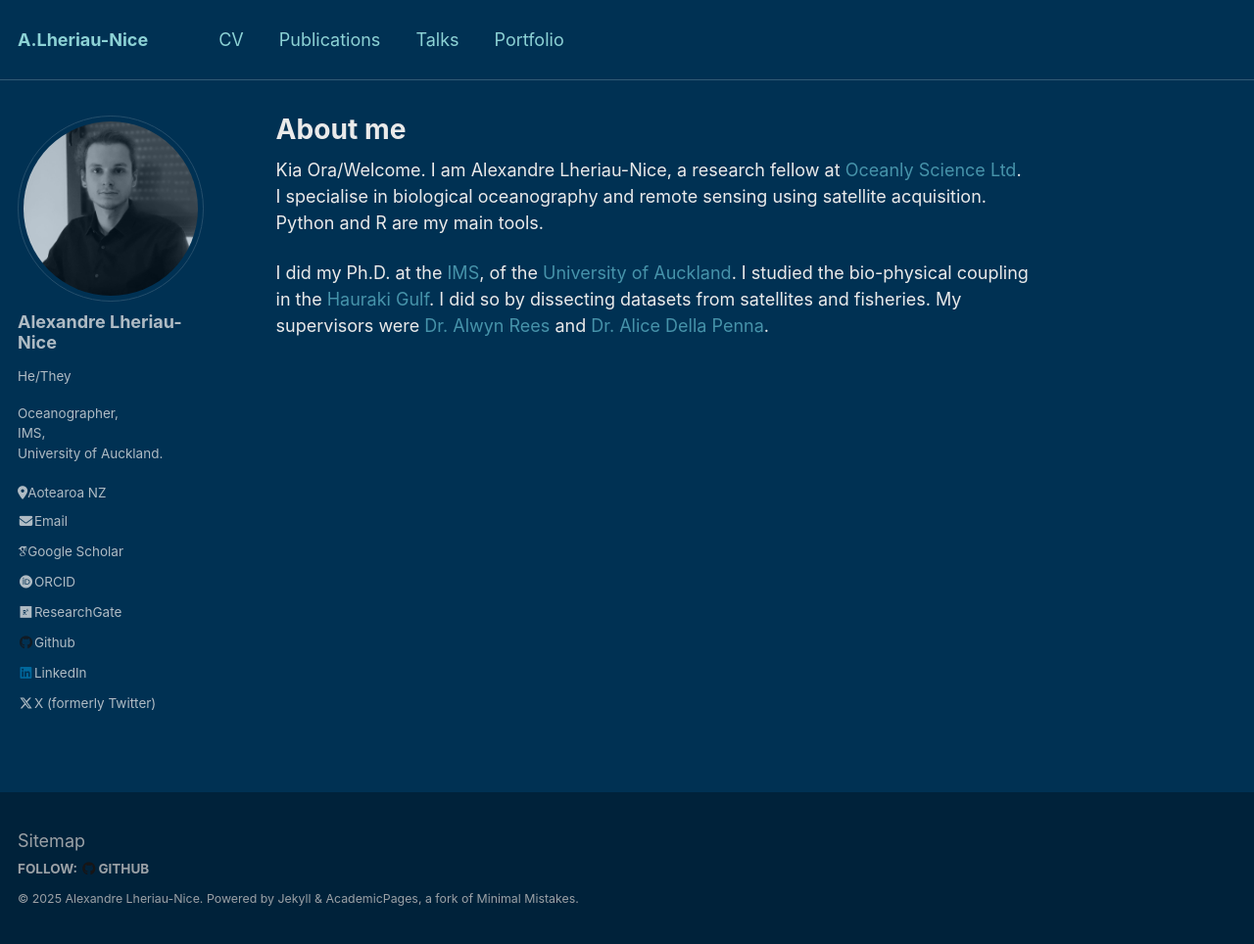
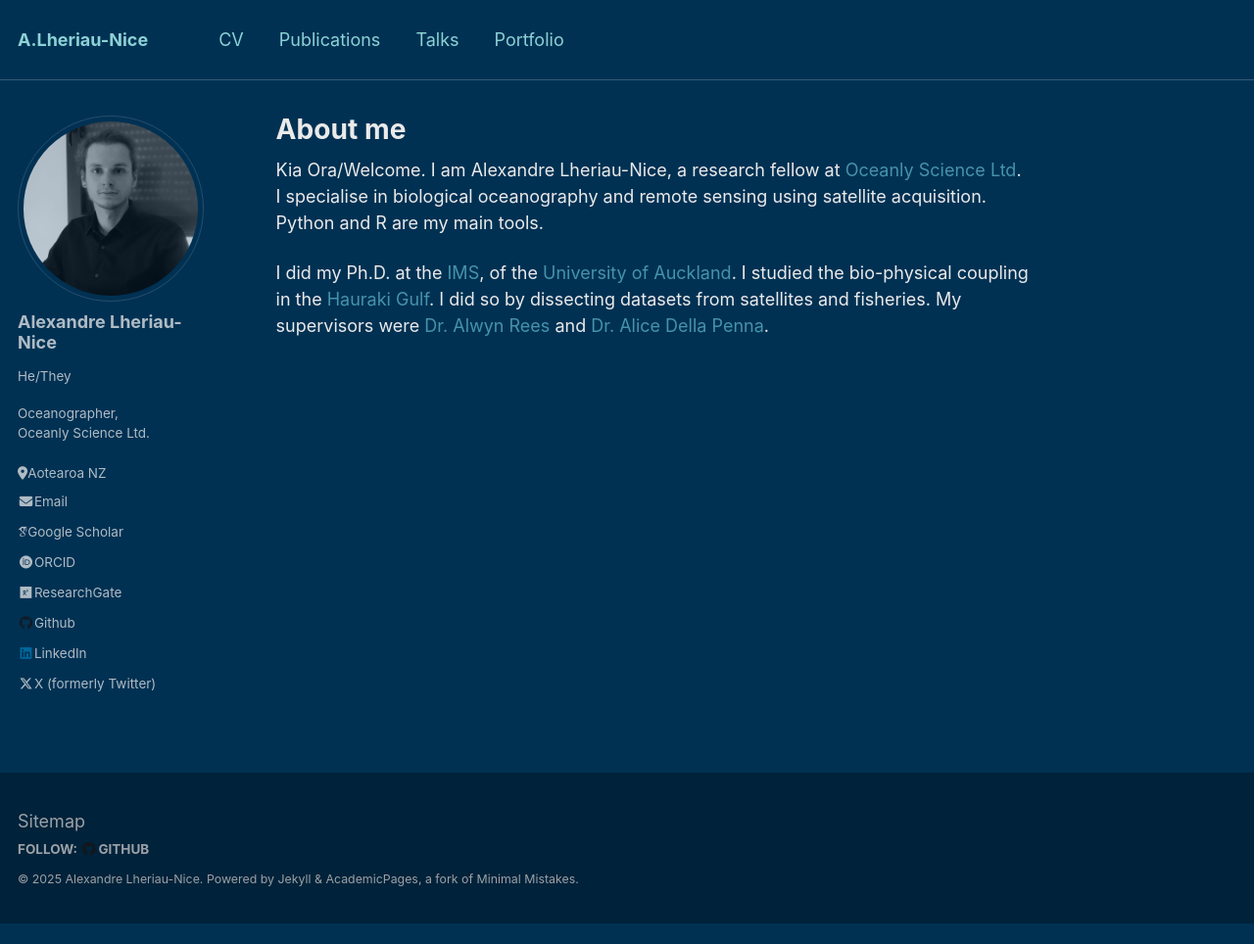
Before and after one commit to AlxLhrNc/AlxLhrNc.github.io, a Jekyll site: the page built from _pages/about.md, in a window 1280 px wide and 964 px high. Shown: the whole window at 98% size. Built offline with Jekyll 4.4.1, drawn with Linux system fonts in a browser that asks for light colours; some web fonts are replaced.

Commit message:
Update config.yml

```diff
--- a/_config.yml
+++ b/_config.yml
@@ -25,8 +25,7 @@ author:
   name             : "Alexandre Lheriau-Nice"
   pronouns         : "He/They"
   bio              : "Oceanographer,<br>
-                      IMS,<br>
-                      University of Auckland."
+                      Oceanly Science Ltd."
   location         : "Aotearoa NZ"
   employer         :
   uri              : # URL
@@ -190,7 +189,7 @@ incremental: false
 
 # Markdown Processing
 kramdown:
-  input: kramdown
+  input: GFM
   hard_wrap: false
   auto_ids: true
   footnote_nr: 1
```
